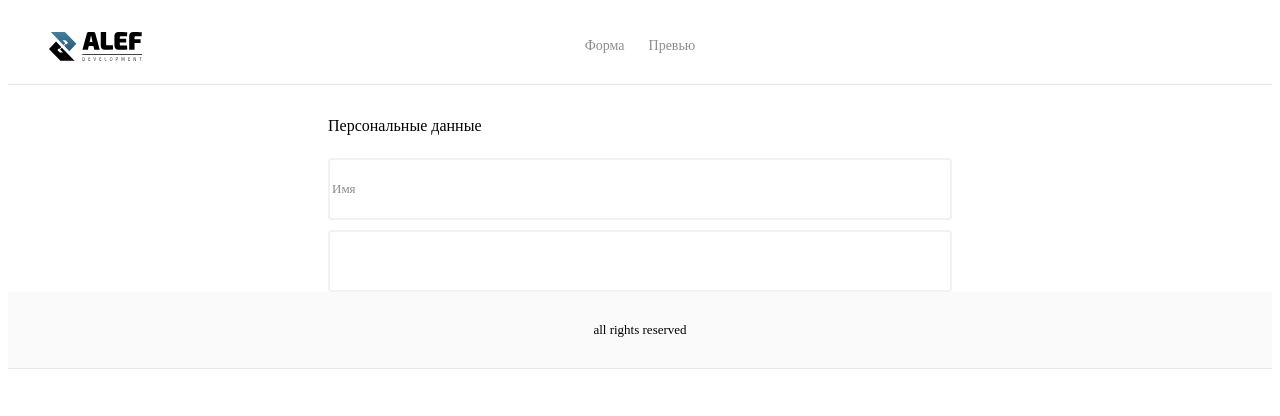
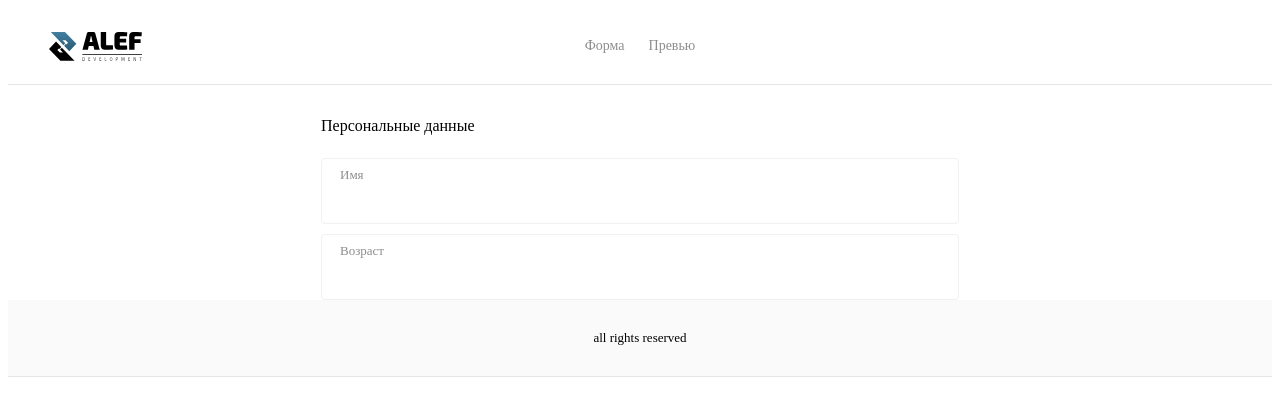
Before and after one commit to DerkachDiana/Alef, a Vue app: page / in a window 1280 px wide. Shown: the top 416 px of the page. Built offline with nearby package versions, Linux system fonts and the light colour scheme.

Commit message:
inputComponent is ready

```diff
--- a/src/App.vue
+++ b/src/App.vue
@@ -4,8 +4,8 @@
     <div class="content-constraint">
       <div class="container__content-constraint__formOne">
         <TitleComponent title="Персональные данные" marginTop="30px"/>
-        <InputComponent width="616px" input-value="Имя" input-type="text"></InputComponent>
-        <InputComponent width="616px" input-value="Возраст" input-type="number"></InputComponent>
+        <InputComponent width="616px" inputValue="Имя" input-type="text"></InputComponent>
+        <InputComponent width="616px" input-value="Возраст" input-type="text"></InputComponent>
       </div>
     </div>
   </div>
--- a/src/components/InputComponent.vue
+++ b/src/components/InputComponent.vue
@@ -1,5 +1,8 @@
 <template>
-  <input :type="inputType" class="input-text" :style="{'width': width}" :value="inputValue" onfocus="value=''">
+  <div class="base-input">
+    <div class="textAboveTheInput">{{inputValue}}</div>
+    <input :type="inputType" class="my-input-text" :style="{'width': width}" >
+  </div>
 </template>
 
 <script>
@@ -20,15 +23,33 @@ export default {
 </script>
 
 <style scoped>
-.input-text {
-  height: 56px;
+.textAboveTheInput {
+  padding-left: 2px;
+  border: none;
+}
+.my-input-text {
+  font-family: Montserrat, serif;
+  font-size: 14px;
+  font-weight: 400;
+  border: none;
+  line-height: 24px;
+  padding-top: 2px;
+}
+.my-input-text :active, :hover, :focus {
+  outline: 0;
+  outline-offset: 0;
+}
+.base-input {
+  height:56px;
+  padding-left: 16px;
+  padding-top: 8px;
+  border-width: 1px;
   border-color: #F1F1F1;
   border-style: solid;
-  border-radius: 4px;
   color: rgba(17, 17, 17, 0.48);
   font-family: Montserrat, serif;
   font-size: 13px;
   font-weight: 400;
+  border-radius: 4px;
 }
-
 </style>
```
Also changed, not shown: src/components/AddButtonComponent.vue (added, +13 -0 lines).
